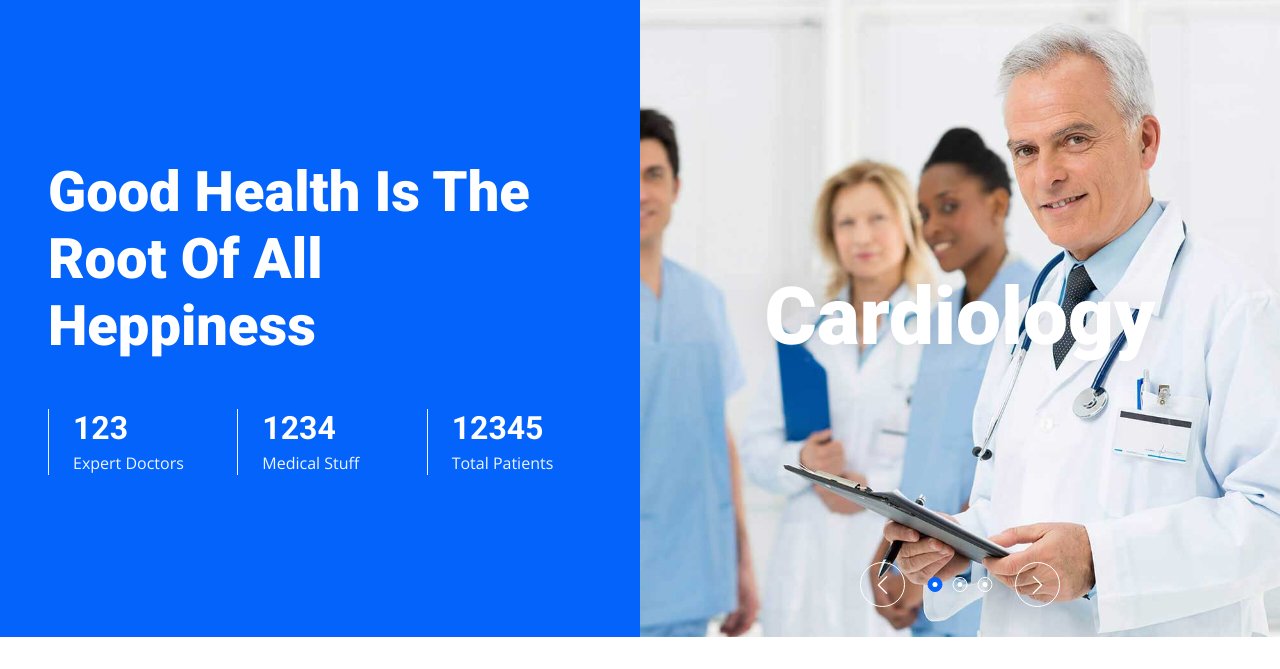
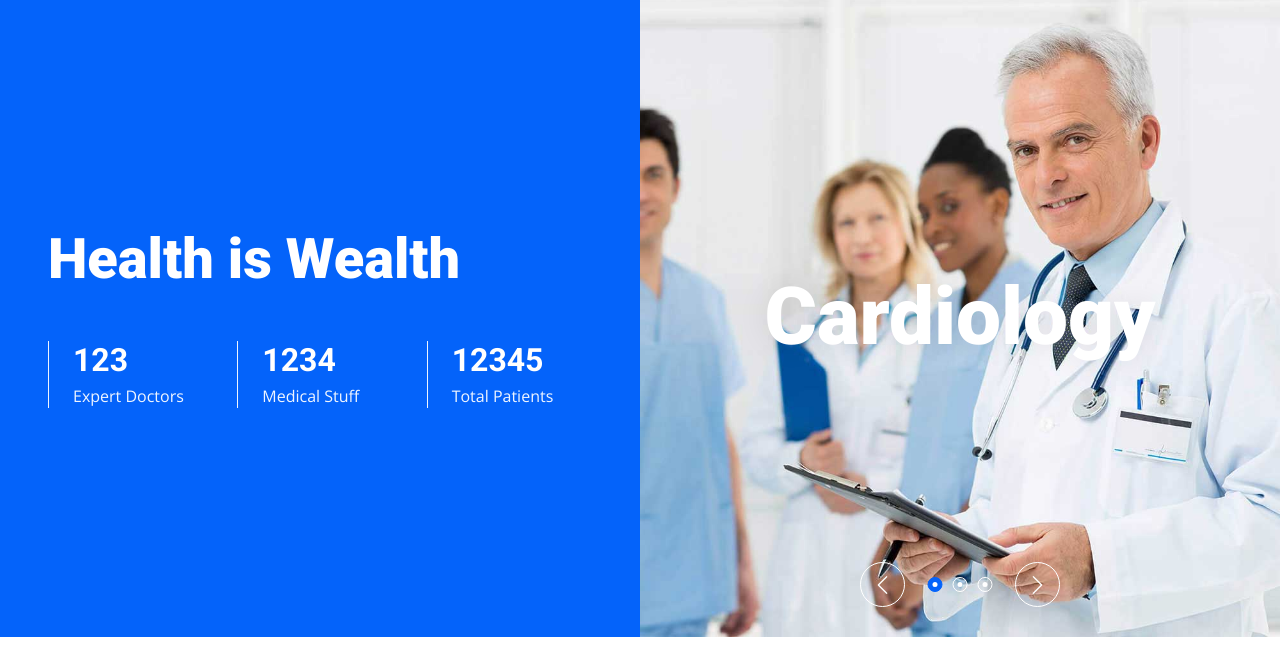
Before and after one commit to jalaluddinmohammed/DevOps-HTML-Project, a plain HTML site: page index.html in a window 1280 px wide. Shown: the part 131-800 px from the top of the page. Drawn offline with nearby package versions, Linux system fonts and the light colour scheme.

Commit message:
Update index.html

```diff
--- a/index.html
+++ b/index.html
@@ -107,7 +107,7 @@
     <div class="container-fluid header bg-primary p-0 mb-5">
         <div class="row g-0 align-items-center flex-column-reverse flex-lg-row">
             <div class="col-lg-6 p-5 wow fadeIn" data-wow-delay="0.1s">
-                <h1 class="display-4 text-white mb-5">Good Health Is The Root Of All Heppiness</h1>
+                <h1 class="display-4 text-white mb-5">Health is Wealth</h1>
                 <div class="row g-4">
                     <div class="col-sm-4">
                         <div class="border-start border-light ps-4">
```
